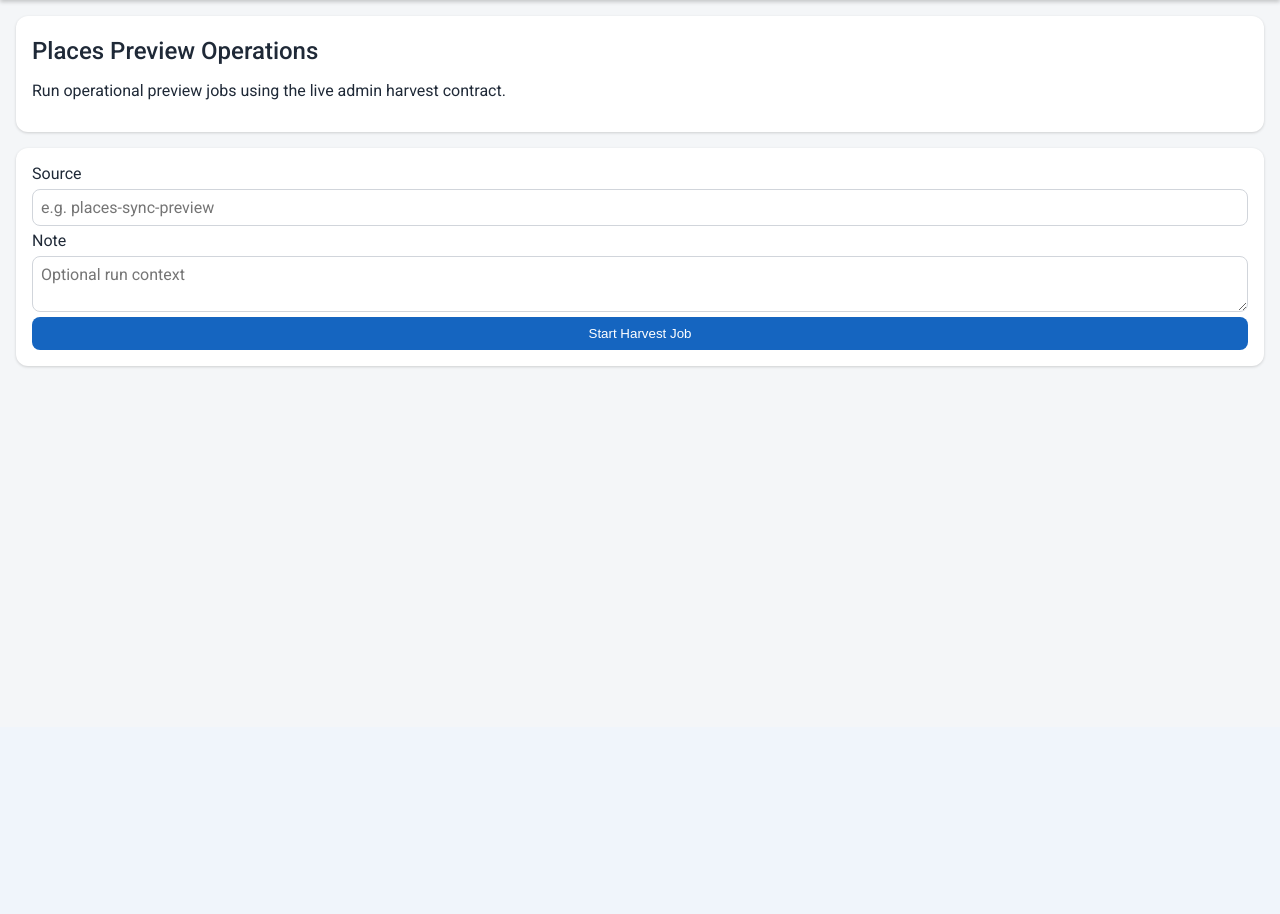
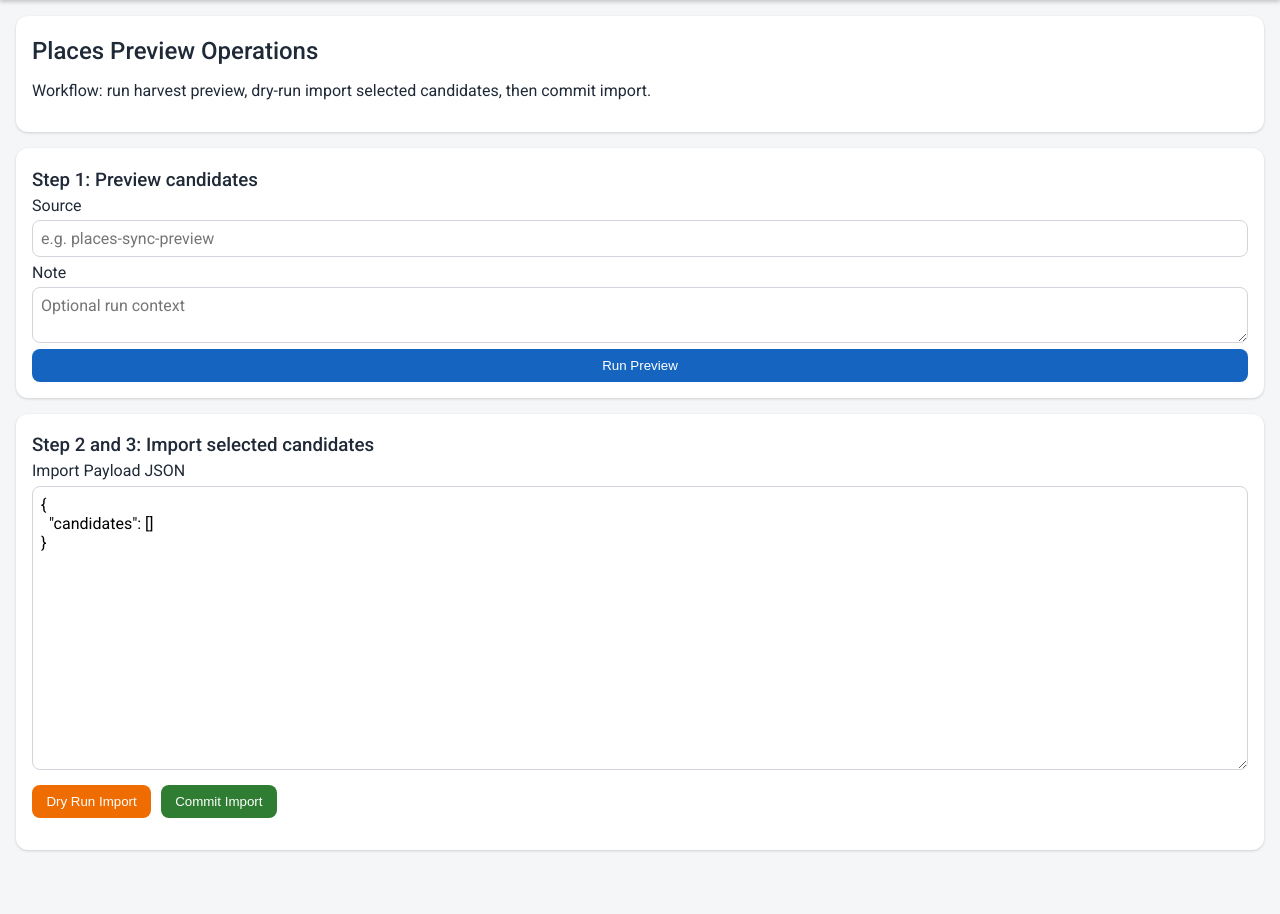
Before and after one commit to jeremytrevatt-au/app-smallfarms-admin, a FastAPI app: page /harvest in a window 1280 px wide. Shown: the part 73-987 px from the top of the page. Before the commit the page ends 441 px from the top, so only its background shows below. Run offline with FastAPI, Linux system fonts and the light colour scheme.

Commit message:
Add places import dry-run and commit workflow.
TODO 3.1-3.3: Wire /v1/admin/places/import with dry_run true/false, render inserted_new/updated_existing outcomes, and map 422 validation_failed plus 503 database_unavailable handling.

Made-with: Cursor

```diff
--- a/app/routes/harvest_jobs.py
+++ b/app/routes/harvest_jobs.py
@@ -1,8 +1,9 @@
+import json
+
 from fastapi import APIRouter, Form, Request
 
 from app.deps import platform_client, templates
 from app.models.forms import HarvestJobForm
-from app.routes._redirects import harvest_redirect
 from app.services.platform_api import PlatformApiError
 from pydantic import ValidationError
 
@@ -10,8 +11,14 @@ from pydantic import ValidationError
 router = APIRouter()
 
 
-@router.get("/harvest", include_in_schema=False)
-async def harvest_page(request: Request, message: str = "", level: str = "success"):
+def _render_harvest(
+    request: Request,
+    message: str = "",
+    level: str = "success",
+    payload_text: str = '{\n  "candidates": []\n}',
+    harvest_result: dict | None = None,
+    import_result: dict | None = None,
+):
     return templates.TemplateResponse(
         request=request,
         name="harvest.html",
@@ -19,19 +26,103 @@ async def harvest_page(request: Request, message: str = "", level: str = "succes
             "active_page": "harvest",
             "message": message,
             "level": level,
+            "payload_text": payload_text,
+            "harvest_result": harvest_result or {},
+            "import_result": import_result or {},
         },
     )
 
 
+def _import_error_message(exc: PlatformApiError) -> str:
+    if exc.status_code == 422:
+        return "validation_failed: partial location payload is invalid."
+    if exc.status_code == 503:
+        return "database_unavailable: import service unavailable. Retry after backend recovery."
+    return f"Places import failed: {exc.message}"
+
+
+@router.get("/harvest", include_in_schema=False)
+async def harvest_page(request: Request, message: str = "", level: str = "success"):
+    return _render_harvest(request, message, level)
+
+
 @router.post("/harvest/jobs", include_in_schema=False)
-async def create_harvest_job(source: str = Form(""), note: str = Form("")):
+async def create_harvest_job(request: Request, source: str = Form(""), note: str = Form("")):
     try:
         form = HarvestJobForm(source=source, note=note)
     except ValidationError:
-        return harvest_redirect("source is required.", level="error")
+        return _render_harvest(request, "source is required.", "error")
 
     try:
-        await platform_client.create_harvest_job(form.source, form.note)
-        return harvest_redirect("Harvest job started.")
+        harvest_result = await platform_client.create_harvest_job(form.source, form.note)
+        return _render_harvest(
+            request,
+            "Harvest preview completed. Select candidates for import.",
+            "success",
+            harvest_result=harvest_result,
+        )
     except PlatformApiError as exc:
-        return harvest_redirect(f"Harvest job failed: {exc.message}", level="error")
+        return _render_harvest(request, f"Harvest job failed: {exc.message}", "error")
+
+
+@router.post("/places/import/dry-run", include_in_schema=False)
+async def import_places_dry_run(request: Request, payload_json: str = Form("")):
+    return await _run_places_import(request, payload_json, dry_run=True)
+
+
+@router.post("/places/import/commit", include_in_schema=False)
+async def import_places_commit(request: Request, payload_json: str = Form("")):
+    return await _run_places_import(request, payload_json, dry_run=False)
+
+
+async def _run_places_import(request: Request, payload_json: str, dry_run: bool):
+    if not payload_json.strip():
+        return _render_harvest(
+            request,
+            "Import payload JSON is required.",
+            "error",
+            payload_text=payload_json,
+        )
+
+    try:
+        payload = json.loads(payload_json)
+    except json.JSONDecodeError:
+        return _render_harvest(
+            request,
+            "Import payload must be valid JSON.",
+            "error",
+            payload_text=payload_json,
+        )
+
+    if not isinstance(payload, dict):
+        return _render_harvest(
+            request,
+            "Import payload must be a JSON object.",
+            "error",
+            payload_text=payload_json,
+        )
+
+    try:
+        result = await platform_client.import_places(payload, dry_run=dry_run)
+        inserted_count = result.get("inserted_count", 0)
+        updated_count = result.get("updated_count", 0)
+        outcomes = result.get("outcomes", [])
+        mode = "true" if dry_run else "false"
+        message = (
+            f"dry_run={mode} import completed: inserted_count={inserted_count}, "
+            f"updated_count={updated_count}, outcomes={outcomes}"
+        )
+        return _render_harvest(
+            request,
+            message,
+            "success",
+            payload_text=payload_json,
+            import_result=result,
+        )
+    except PlatformApiError as exc:
+        return _render_harvest(
+            request,
+            _import_error_message(exc),
+            "error",
+            payload_text=payload_json,
+        )
--- a/static/css/material.css
+++ b/static/css/material.css
@@ -128,6 +128,14 @@ th, td {
   padding: 0.65rem 0.45rem;
 }
 
+pre {
+  background: #111827;
+  color: #e5e7eb;
+  border-radius: 8px;
+  padding: 0.75rem;
+  overflow: auto;
+}
+
 .alert {
   border-radius: 8px;
   padding: 0.65rem 0.75rem;
--- a/templates/harvest.html
+++ b/templates/harvest.html
@@ -2,19 +2,46 @@
 {% block content %}
 <section class="card">
   <h2>Places Preview Operations</h2>
-  <p>Run operational preview jobs using the live admin harvest contract.</p>
+  <p>Workflow: run harvest preview, dry-run import selected candidates, then commit import.</p>
   {% if message %}
     <div class="alert {{ level }}">{{ message }}</div>
   {% endif %}
 </section>
 
 <section class="card">
+  <h3>Step 1: Preview candidates</h3>
   <form method="post" action="/harvest/jobs" class="action-form">
     <label>Source</label>
     <input name="source" required placeholder="e.g. places-sync-preview">
     <label>Note</label>
     <textarea name="note" placeholder="Optional run context"></textarea>
-    <button type="submit" class="btn">Start Harvest Job</button>
+    <button type="submit" class="btn">Run Preview</button>
   </form>
 </section>
+
+<section class="card">
+  <h3>Step 2 and 3: Import selected candidates</h3>
+  <form method="post" class="action-form">
+    <label>Import Payload JSON</label>
+    <textarea name="payload_json" rows="14" placeholder='{"candidates": []}'>{{ payload_text }}</textarea>
+    <div class="button-row">
+      <button type="submit" formaction="/places/import/dry-run" class="btn btn-warning">Dry Run Import</button>
+      <button type="submit" formaction="/places/import/commit" class="btn btn-success">Commit Import</button>
+    </div>
+  </form>
+</section>
+
+{% if harvest_result %}
+<section class="card">
+  <h3>Preview response</h3>
+  <pre>{{ harvest_result | tojson(indent=2) }}</pre>
+</section>
+{% endif %}
+
+{% if import_result %}
+<section class="card">
+  <h3>Import response</h3>
+  <pre>{{ import_result | tojson(indent=2) }}</pre>
+</section>
+{% endif %}
 {% endblock %}
```
Also changed, not shown: app/services/platform_api.py (+13 -2 lines), tests/test_pages.py (+6 -0 lines), tests/test_places_import.py (added, +74 -0 lines).
